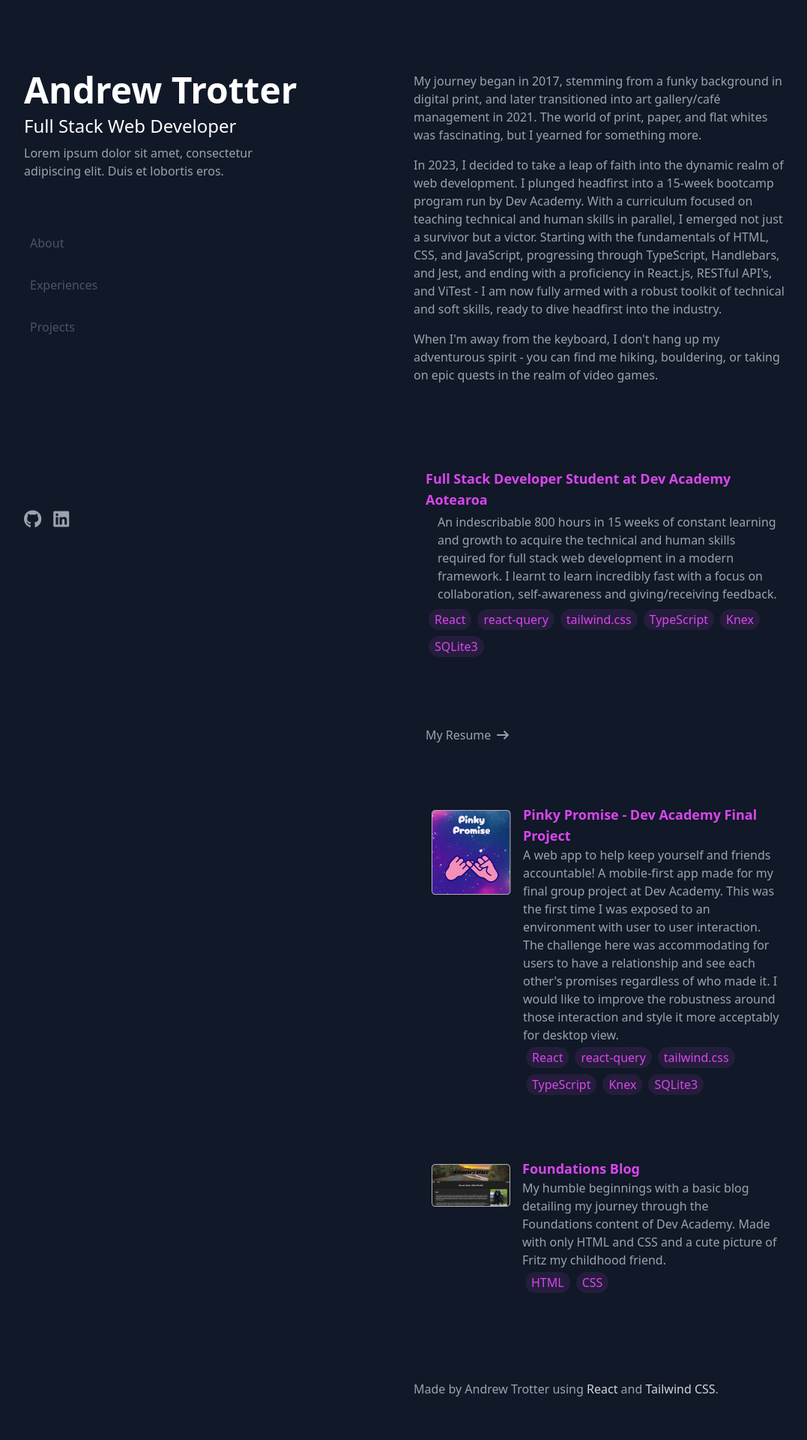
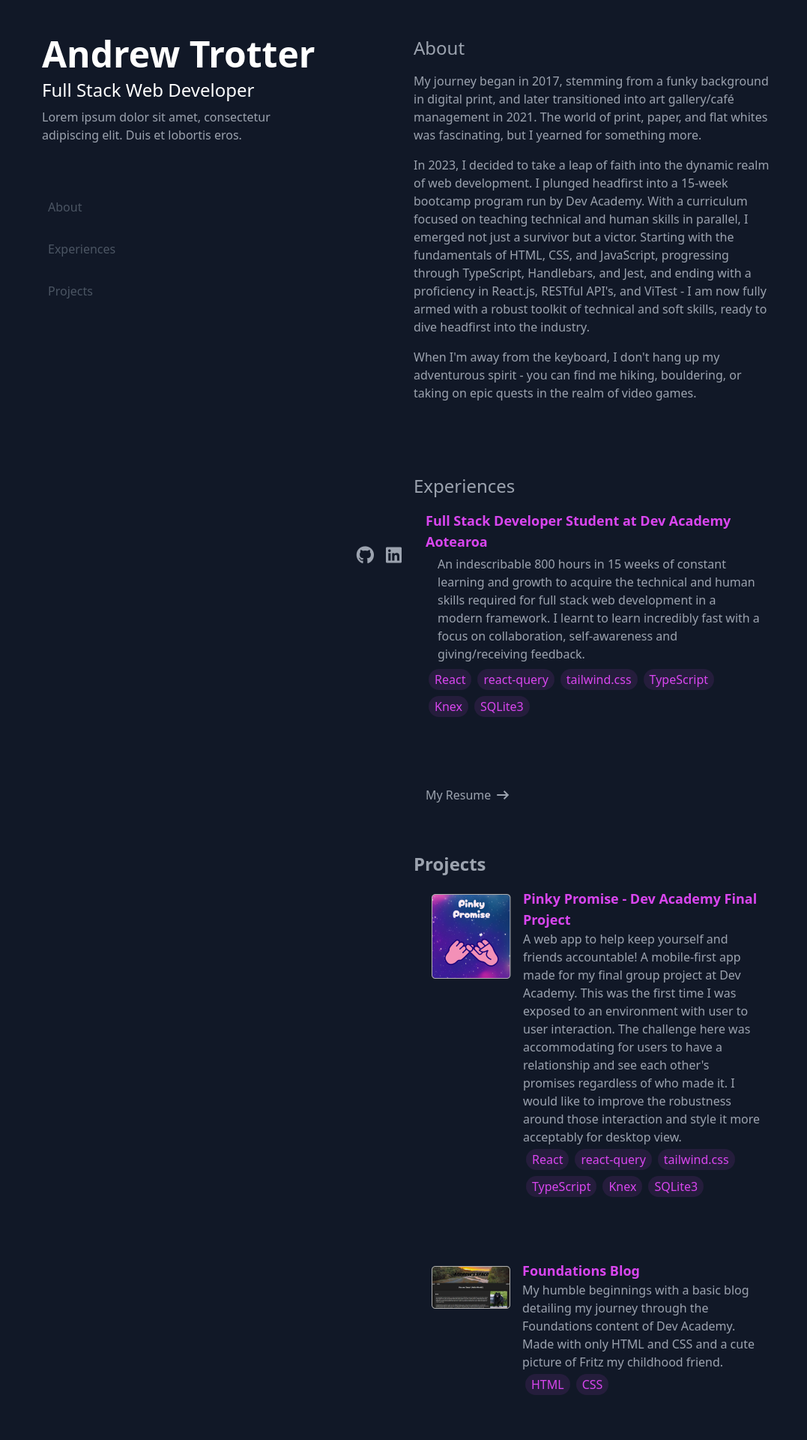
Before and after one commit to andrew-trotter/portfolio, a React (Vite) app: page / in a window 1280 px wide. Shown: the top 1920 px of the page at 75% size, without its empty margins (96-1173 px from the left). Built offline with nearby package versions, Linux system fonts and the light colour scheme.

Commit message:
style: adjusted styling for mobile view

```diff
--- a/src/Components/About.tsx
+++ b/src/Components/About.tsx
@@ -1,8 +1,8 @@
 function About() {
   return(
     <div id="about" className="text-gray-400 font-sans mb-24">
-      <h1 className="lg:hidden text-2xl mb-4">About</h1>
-      <div className="ml-4 lg:ml-0">
+      <h1 className="text-2xl mb-4">About</h1>
+      <div className="lg:ml-0">
         <p className="mb-4">My journey began in 2017, stemming from a funky background in digital print, and later transitioned into art gallery/café management in 2021. The world of print, paper, and flat whites was fascinating, but I yearned for something more.</p>
         <p className="mb-4">In 2023, I decided to take a leap of faith into the dynamic realm of web development. I plunged headfirst into a 15-week bootcamp program run by Dev Academy. With a curriculum focused on teaching technical and human skills in parallel, I emerged not just a survivor but a victor. Starting with the fundamentals of HTML, CSS, and JavaScript, progressing through TypeScript, Handlebars, and Jest, and ending with a proficiency in React.js, RESTful API&apos;s, and ViTest - I am now fully armed with a robust toolkit of technical and soft skills, ready to dive headfirst into the industry.</p>
         <p className="mb-4">When I&apos;m away from the keyboard, I don&apos;t hang up my adventurous spirit - you can find me hiking, bouldering, or taking on epic quests in the realm of video games.</p>
--- a/src/Components/App.tsx
+++ b/src/Components/App.tsx
@@ -10,12 +10,14 @@ function App() {
   return (
     <>
       <div className="app h-full px-6 bg-gray-900 text-white  ">
-        <div className="lg:flex lg:max-w-5xl lg:justify-between mx-auto lg:gap-4 pb-12">
-          <div className="lg:sticky lg:top-0 lg:flex lg:max-h-screen lg:w-1/2 lg:flex-col lg:justify-between py-24">
+        <div className="lg:flex lg:max-w-5xl lg:justify-between px-6 lg:mx-auto lg:gap-4">
+          <div className="lg:sticky lg:top-0 lg:flex lg:max-h-screen lg:w-1/2 lg:flex-col lg:justify-between py-12">
             <Header />
-            <Socials />
+            <div className='hidden lg:block'>
+              <Socials />
+            </div>
           </div>
-          <main className=" lg:w-1/2 py-24">
+          <main className=" lg:w-1/2 py-12 lg:py-12">
             <About />
             <Experience />
             <Projects />
--- a/src/Components/ExperiencePage.tsx
+++ b/src/Components/ExperiencePage.tsx
@@ -9,8 +9,8 @@ function ExperiencePage() {
   // TODO: replace PDF with updated portfolio link after deployment
   // TODO: add start date and end date
   return (
-    <div className='text-gray-400 font-sans mb-12'>
-      <h1 className="lg:hidden text-2xl">Experiences</h1>
+    <div className="text-gray-400 font-sans mb-12">
+      <h1 className="text-2xl">Experiences</h1>
       <ul id="experiences" className="mb-14">
         {data.map((experience: Experience) => (
           <ExperienceItem key={experience.id} experience={experience} />
--- a/src/Components/Footer.tsx
+++ b/src/Components/Footer.tsx
@@ -1,7 +1,16 @@
+import Socials from './Socials'
+
 function Footer() {
   return (
-    <div className="text-gray-400 font-medium">
-      <p>Made by Andrew Trotter using <span className="text-gray-300">React</span> and <span className="text-gray-300">Tailwind CSS</span>.</p>
+    <div className="flex justify-between text-gray-400 font-medium">
+      <div className="lg:hidden block">
+        <Socials />
+      </div>
+      <p className='ml-auto'>
+        Made by Andrew Trotter using{' '}
+        <span className="text-gray-300">React</span> and{' '}
+        <span className="text-gray-300">Tailwind CSS</span>.
+      </p>
     </div>
   )
 }
--- a/src/Components/ProjectItem.tsx
+++ b/src/Components/ProjectItem.tsx
@@ -10,7 +10,7 @@ function ProjectItem(props: Props) {
 
   return (
     // TODO: added frosted glass background on hover
-    <li className=" my-12 ">
+    <li className=" mb-12 ">
       <div className="flex gap-4 p-4 rounded-lg hover:bg-slate-500 hover:bg-opacity-10 hover:shadow-2xl duration-300 ease-in-out">
         <img
           className="object-scale-down ml-2 mt-2 self-start"
--- a/src/Components/Projects.tsx
+++ b/src/Components/Projects.tsx
@@ -6,8 +6,8 @@ function Projects() {
   const data = projects
   return (
 
-    <div className='text-gray-400 font-sans'>
-            <h1 className="lg:hidden text-2xl">Projects</h1>
+    <div className=''>
+            <h1 className="text-gray-400 font-semibold font-sans text-2xl">Projects</h1>
 
       <ul id="projects" className="mb-24">
         {data.map((project: Project) => <ProjectItem key={project.id} project={project}/>)}
```
